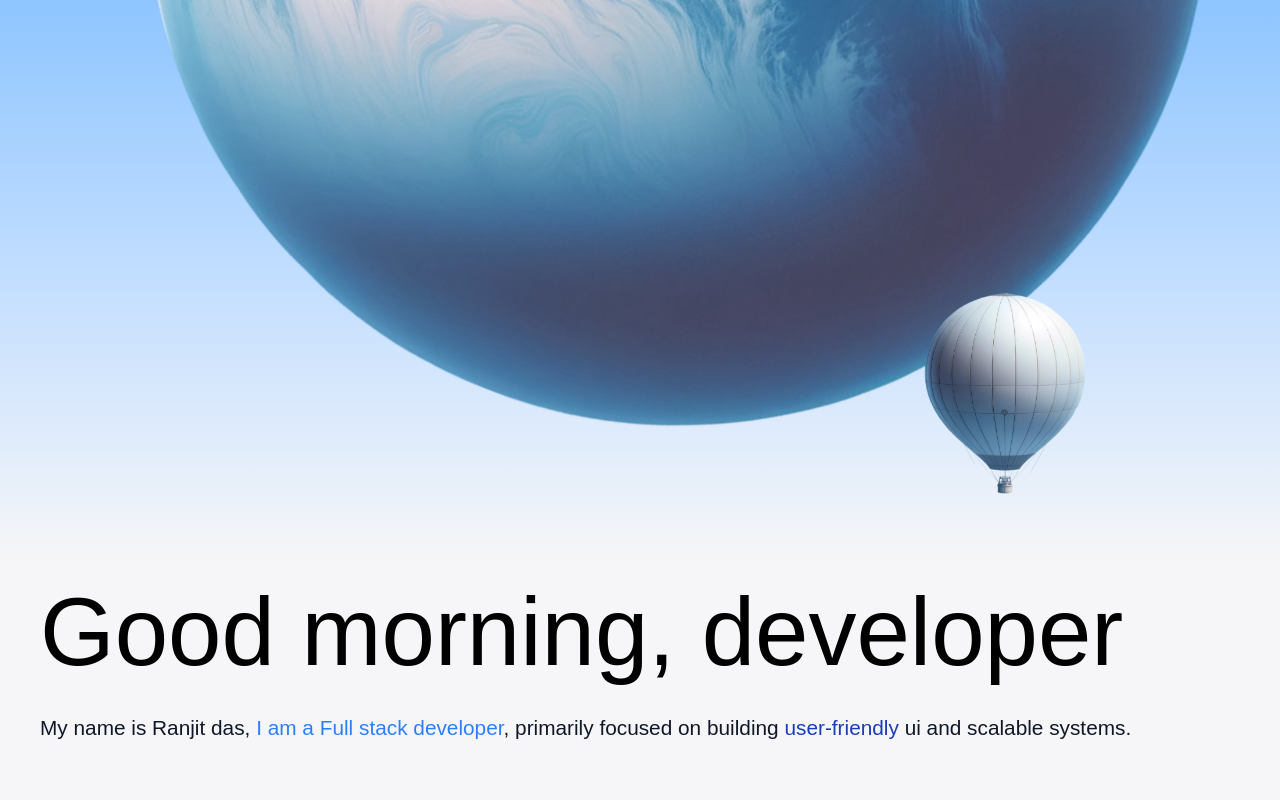
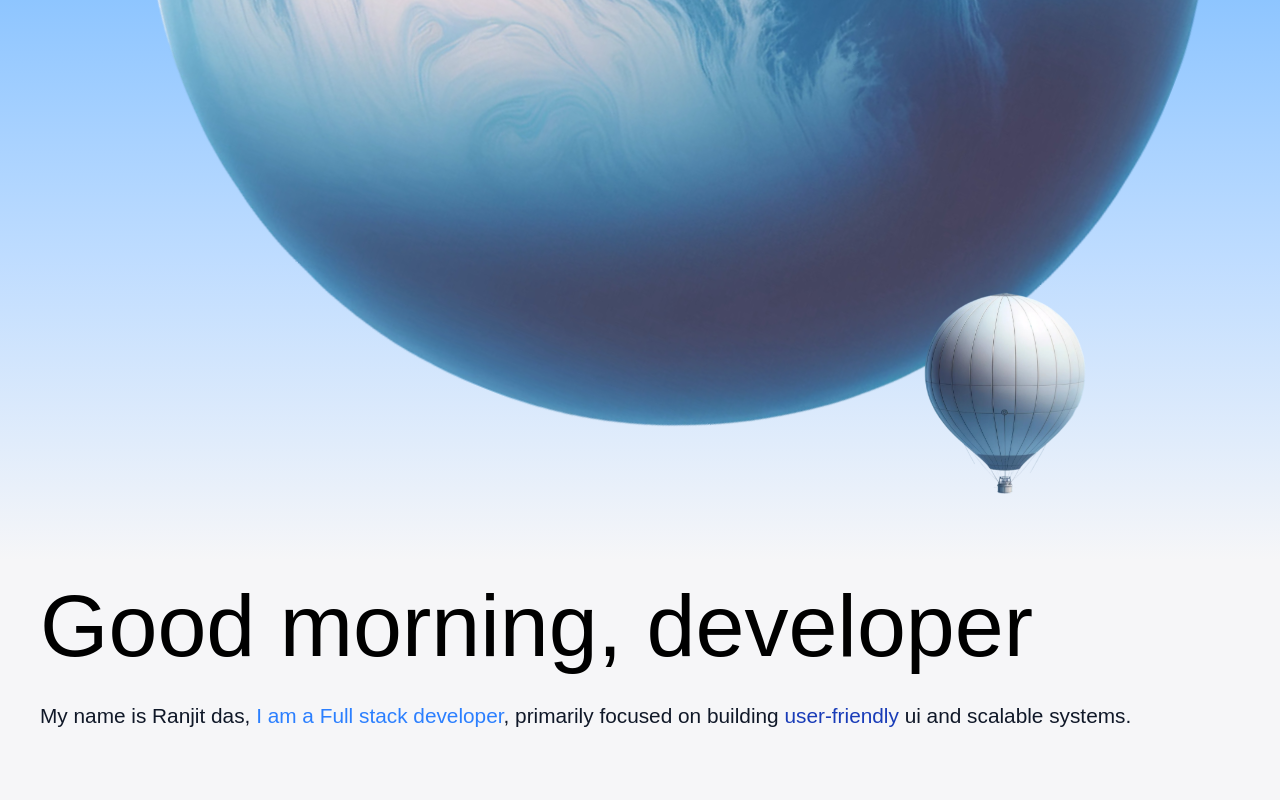
Before and after one commit to ranjit1024/PortfolioV2, a React (Vite) app: page / in a window 1280 px wide. Shown: the top 800 px of the page. Built offline with nearby package versions, Linux system fonts and the light colour scheme; a web font is replaced by a local one.

Commit message:
chanig some element

```diff
--- a/src/App.tsx
+++ b/src/App.tsx
@@ -24,7 +24,7 @@ function App() {
       </div>
 
       <div className="pl-10 h-50  font-poppins  ">
-        <p className="font-[500]  pb-2 text-[6rem]">
+        <p className="font-[500]  pb-2 text-[5.5rem]">
           Good morning, developer{" "}
         </p>
         <p className="text-[1.3rem] font-[500] text-gray-900">
```
